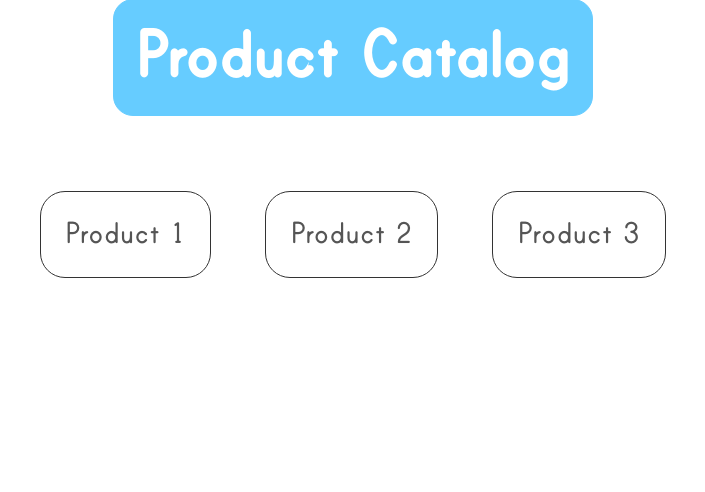
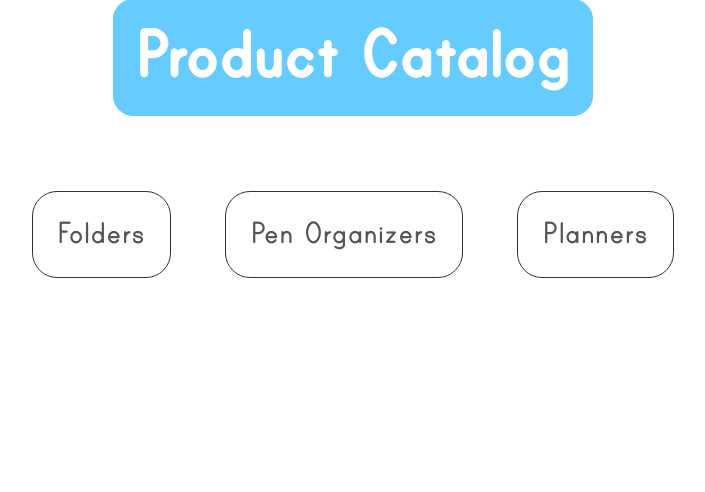
Before and after one commit to giovahkiin/gamma-omi-sigma, a PHP site: page /Catalog.php in a window 1280 px wide. Shown: the part 111-603 px from the top of the page, without its empty margins (287-992 px from the left). Run offline with PHP 8.4, Linux system fonts and the light colour scheme.

Commit message:
renamed products sa catalog, fixed reports, oks na php ng update stock

```diff
--- a/Catalog.php
+++ b/Catalog.php
@@ -20,9 +20,9 @@
 
 		<div id = "MenuItems">
 			<ul>
-				<li> <a href = "./Product_Page.php"> Product 1 </a> </li>
-				<li> <a href = "./Product_Page.php"> Product 2 </a> </li>
-				<li> <a href = "./Product_Page.php"> Product 3 </a> </li>
+				<li> <a href = "./Product_Page.php"> Folders </a> </li>
+				<li> <a href = "./Product_Page.php"> Pen Organizers </a> </li>
+				<li> <a href = "./Product_Page.php"> Planners </a> </li>
 			</ul>
 		</div>
 	</body>
--- a/O_Customer.php
+++ b/O_Customer.php
@@ -24,7 +24,7 @@
 		<div id = "Table">
 			<?php
 			 	include 'config.php';
-				$sqlresult = $conn->query("SELECT customer.customer_id AS 'Customer Number', customer.customer_name AS 'Name', agent.name AS 'Agent', orders.order_no as 'Order Number', request.total_amount AS 'Total Amount' FROM customer, agent, orders, request WHERE customer.agent_id = agent.agent_id AND customer.customer_id = orders.customer_id AND orders.order_no = request.order_no;");
+				$sqlresult = $conn->query("SELECT customer.customer_id AS 'Customer ID', agent.name AS 'Agent', customer.customer_name AS 'Customer Name', orders.order_no AS 'Order Number', SUM(request.total_amount) AS  'Total Amount' FROM orders, agent, customer, request WHERE orders.customer_id = customer.customer_id AND customer.agent_id = agent.agent_id AND orders.order_no = request.order_no GROUP BY orders.order_no;");
 	            echo sql_to_html_table($sqlresult, $delim = "\n");
 				$conn->close();
 			 ?>
--- a/O_Order.php
+++ b/O_Order.php
@@ -27,7 +27,7 @@
 		<div id = "Table">
 			<?php
 				include 'config.php';
-				$sqlresult = $conn->query("SELECT request.order_no AS 'Order Number', request.quantity AS 'Quantity Ordered', request.total_amount as 'Total Amount' FROM request, orders WHERE request.order_no = orders.order_no;");
+				$sqlresult = $conn->query("SELECT order_no AS 'Order Number', product_type as 'Item Name', quantity AS 'Quantity Ordered', total_amount as 'Total Amount' FROM request");
 				echo sql_to_html_table($sqlresult, $delim = "\n");
 				$conn->close();
 			?>
--- a/Update_Stock.php
+++ b/Update_Stock.php
@@ -73,7 +73,7 @@
                     $color =  test_input($_POST["color"]);
                     $stock =  test_input($_POST["stock"]);
 
-                $sql ="UPDATE stock SET quantity = $stock, WHERE product_line = '".$productLine."' AND product_type = '".$productType."' AND color = '".$color."';";
+                $sql ="UPDATE stock SET quantity = $stock, last_update = NOW() WHERE product_type = '".$productType."' AND color = '".$color."';";
 
                  if ($conn->query($sql) === TRUE) {
                         echo "Stock for ". $productType . " has been updated successfully.<br>";
```
